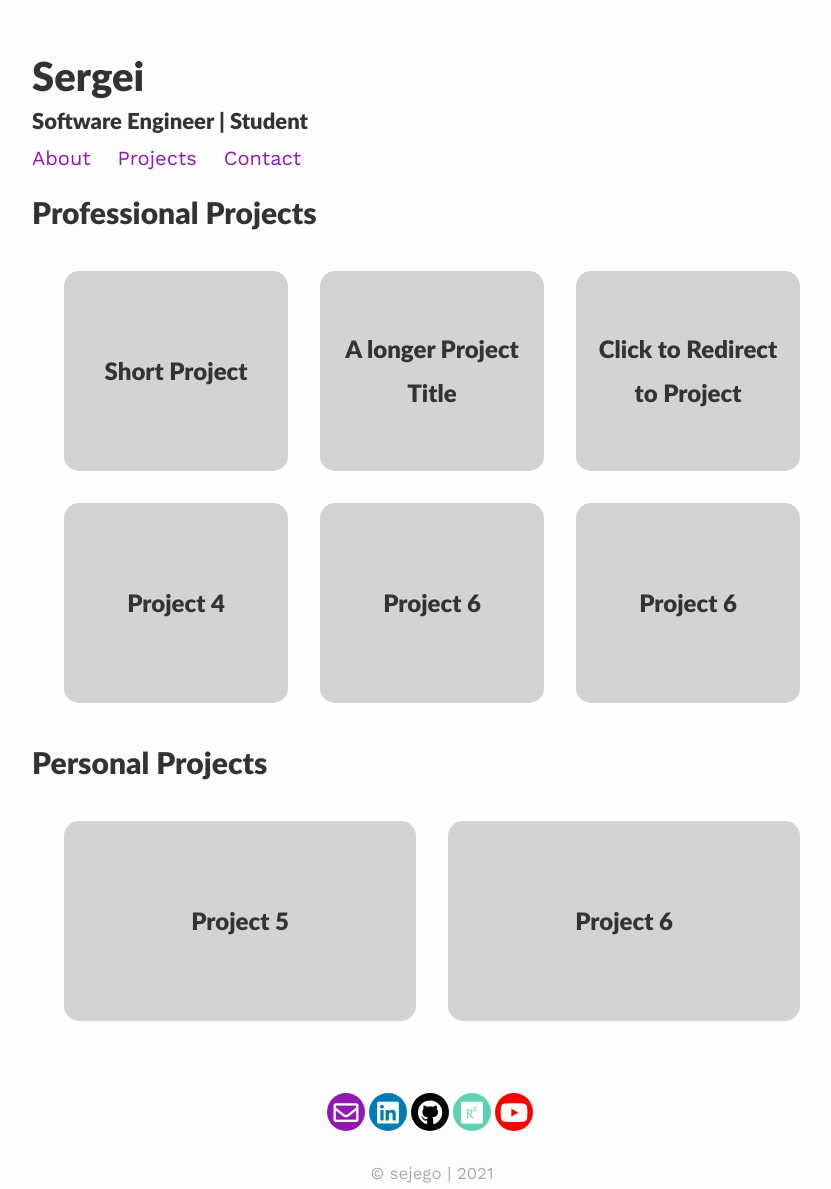
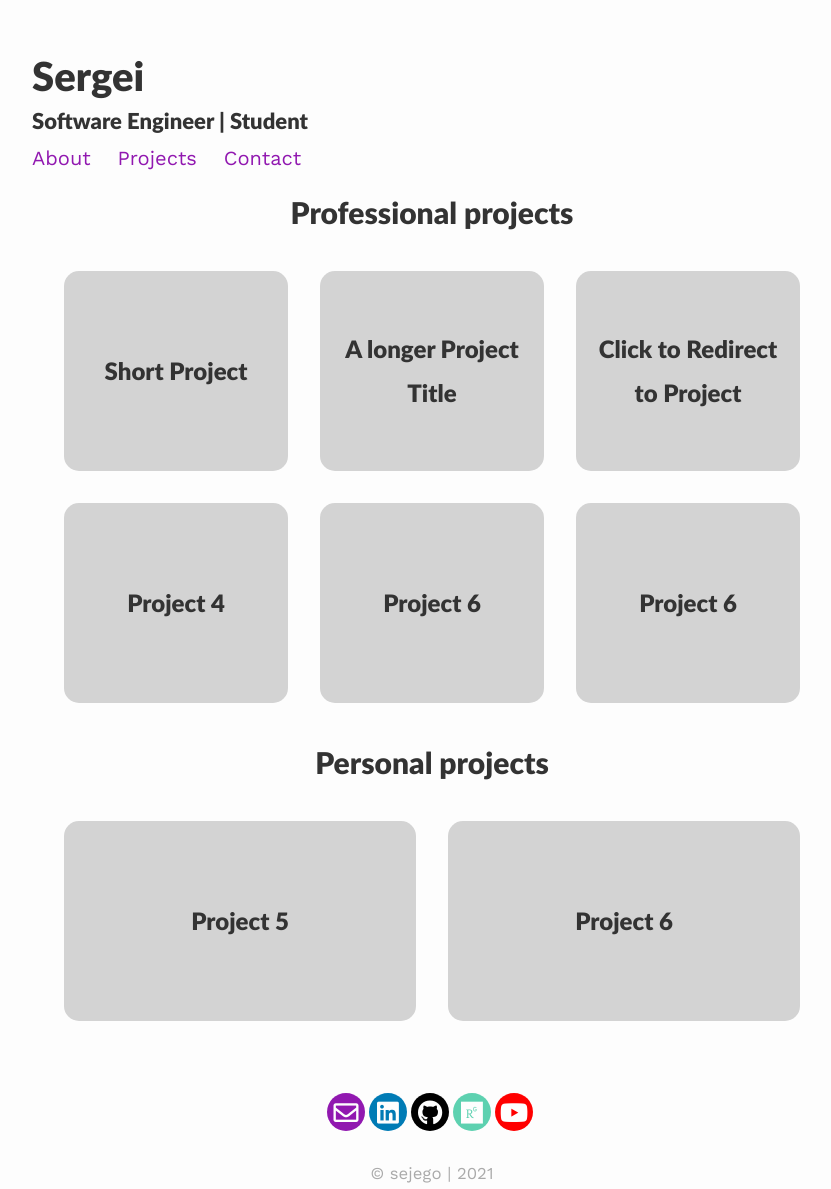
Before and after one commit to sejego/sejego, a Jekyll site: the page built from _pages/projects.md, in a window 1280 px wide. Shown: the whole page, without its empty margins (208-1039 px from the left). Built offline with Jekyll 4.4.1, drawn with Linux system fonts in a browser that asks for light colours; nearby versions of some CDN libraries.

```diff
--- a/_pages/projects.md
+++ b/_pages/projects.md
@@ -4,8 +4,7 @@ layout: default
 permalink: /projects/
 published: true
 ---
-
-## Professional Projects
+<h2 style="text-align: center;">Professional projects</h2>
 
 <div class="ProjectContainer">
 
@@ -43,7 +42,7 @@ published: true
 
 </div>
 
-## Personal Projects
+<h2 style="text-align: center;">Personal projects</h2>
 
 <div class="ProjectContainer">
 
```
